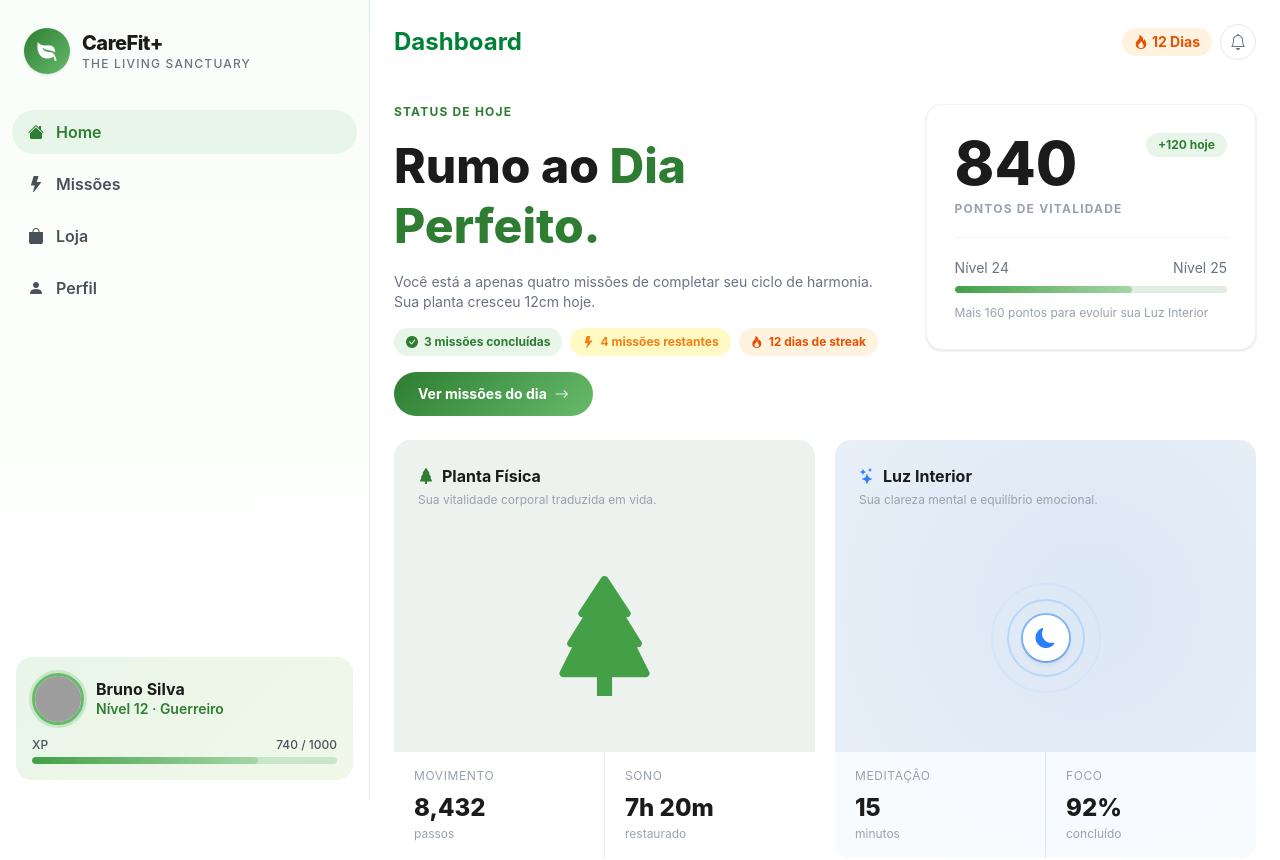
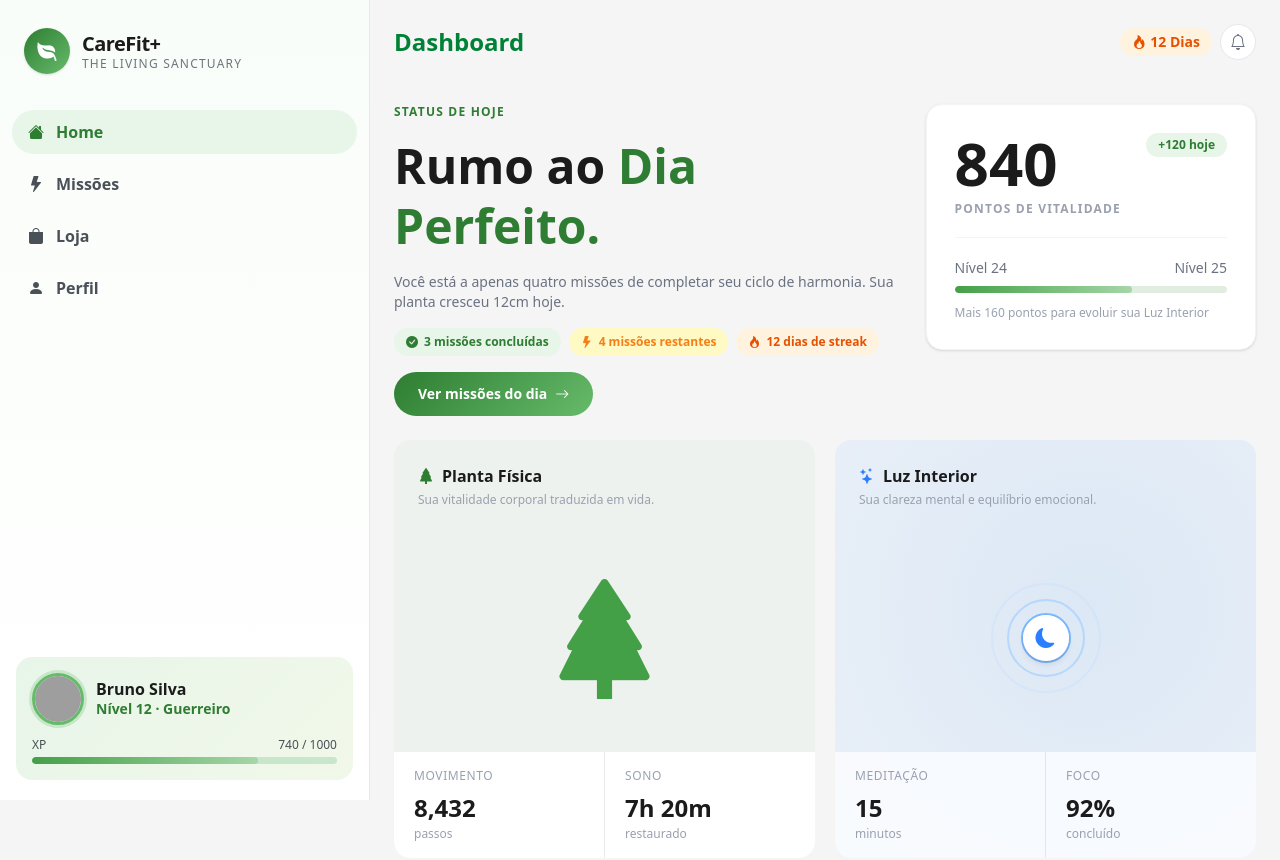
Before and after one commit to Castilho8/Sprint02-WebDev, a React (Vite) app: page / in a window 1280 px wide. Shown: the top 860 px of the page. Built offline with nearby package versions, Linux system fonts and the light colour scheme; grey boxes are pictures that could not be loaded.

Commit message:
style:Pequena estilização

```diff
--- a/src/index.css
+++ b/src/index.css
@@ -1 +1,17 @@
 @import "tailwindcss";
+
+body {
+  font-family: system-ui, -apple-system, BlinkMacSystemFont, 'Segoe UI', sans-serif;
+  background-color: #f5f5f5;
+  margin: 0;
+}
+
+#root {
+  width: 100%;
+  min-height: 100svh;
+  display: flex;
+}
+
+::-webkit-scrollbar { width: 6px; }
+::-webkit-scrollbar-track { background: #f1f1f1; }
+::-webkit-scrollbar-thumb { background: #c8e6c9; border-radius: 3px; }
```
